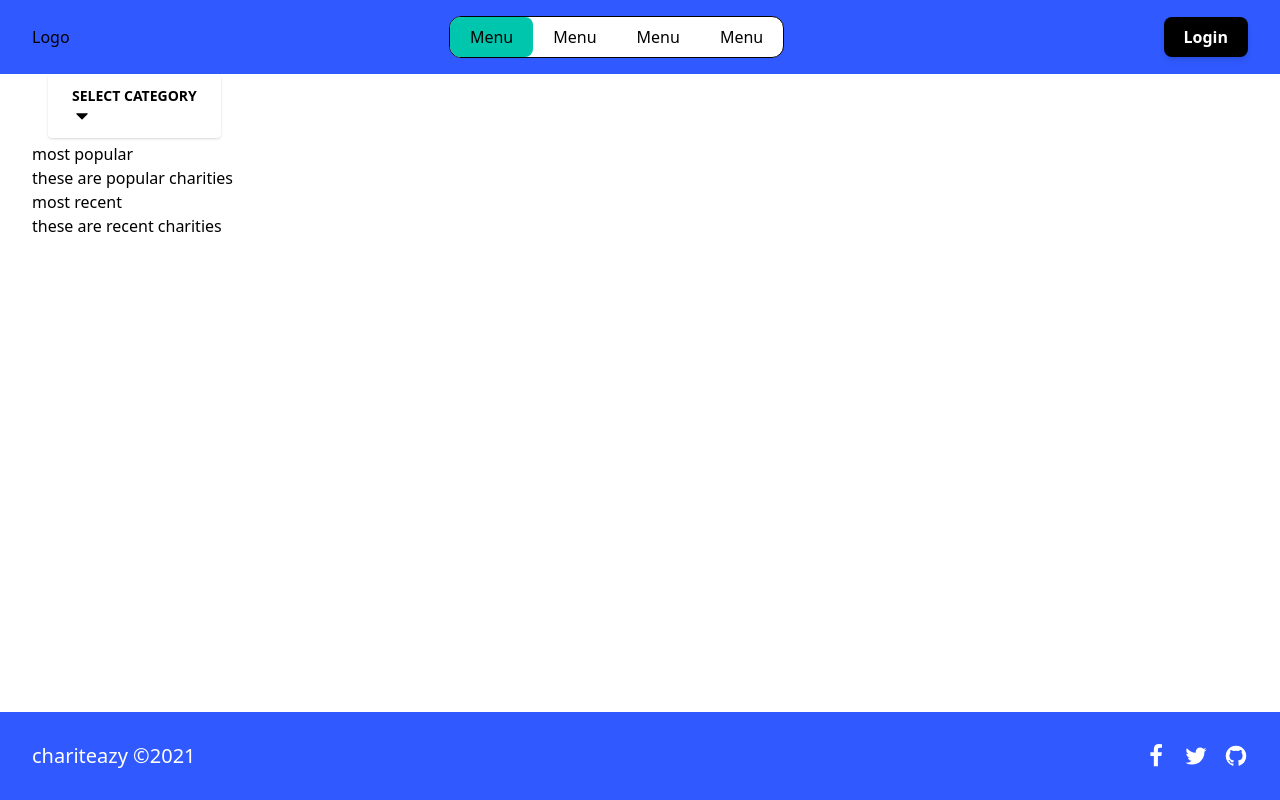
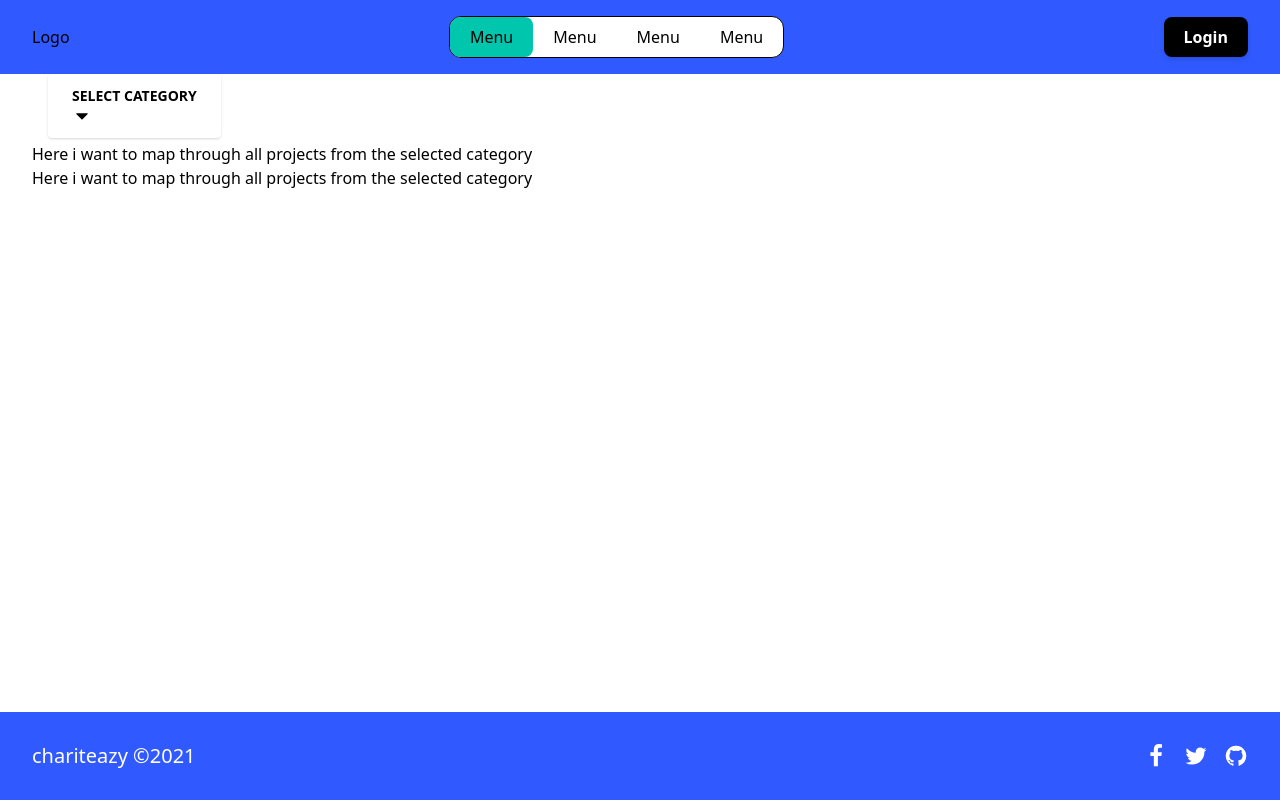
Before and after one commit to jrnesc/chariteazy, a React (Create React App) app in the folder frontend/: page /projects in a window 1280 px wide. Built offline with nearby package versions, Linux system fonts and the light colour scheme.

Commit message:
update ProjectCategory component

```diff
--- a/frontend/src/components/ProjectCategory.jsx
+++ b/frontend/src/components/ProjectCategory.jsx
@@ -1,13 +1,9 @@
 import React from 'react'
 
-const ProjectCategory = ({title, info}) => {
+const ProjectCategory = () => {
     return (
         <div>
-            <h2>{title}</h2>
-            <h4>{info}</h4>
-            {/* <div>
-                here i want to map through the projects in the particular category.
-            </div> */}
+            Here i want to map through all projects from the selected category
         </div>
     )
 }
```
